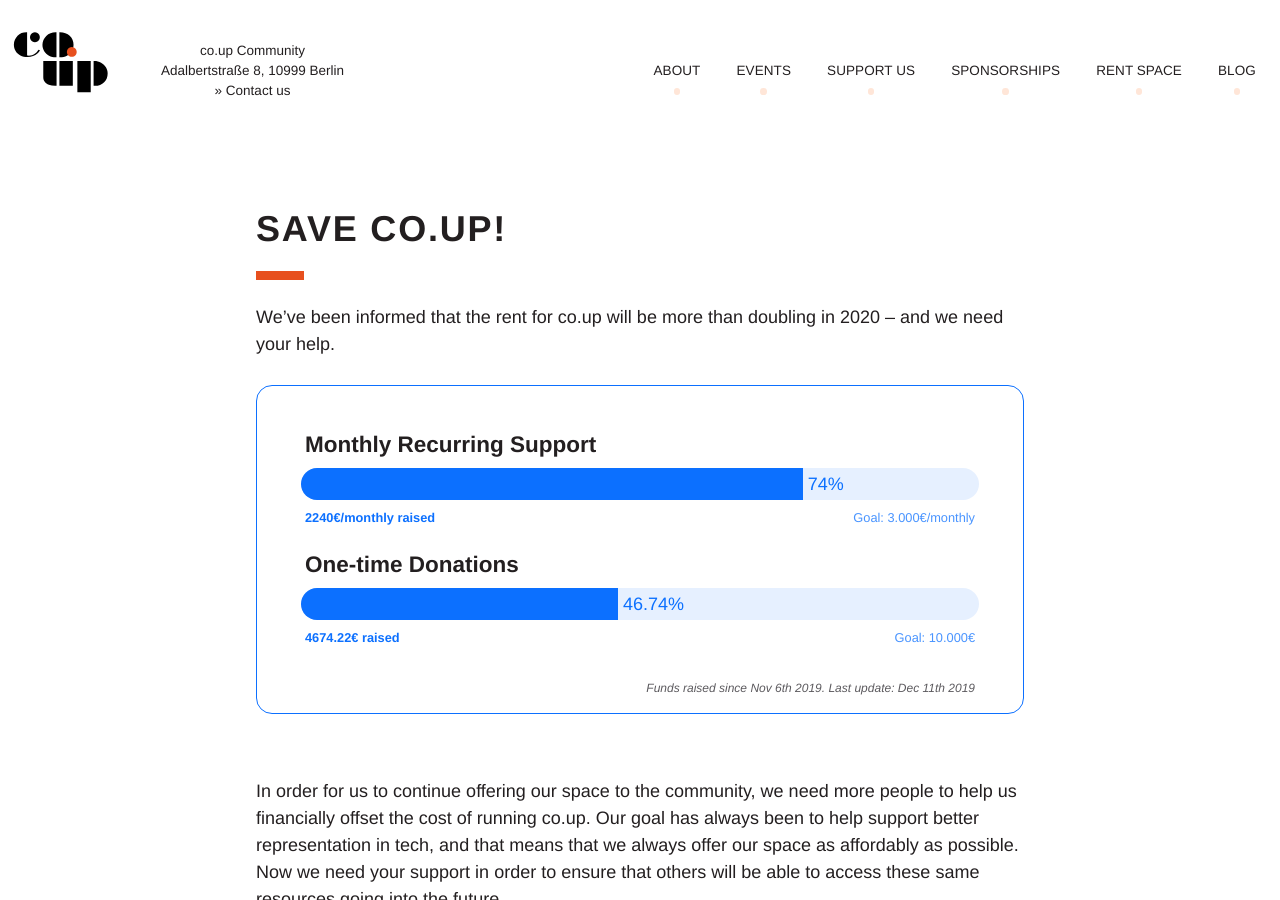
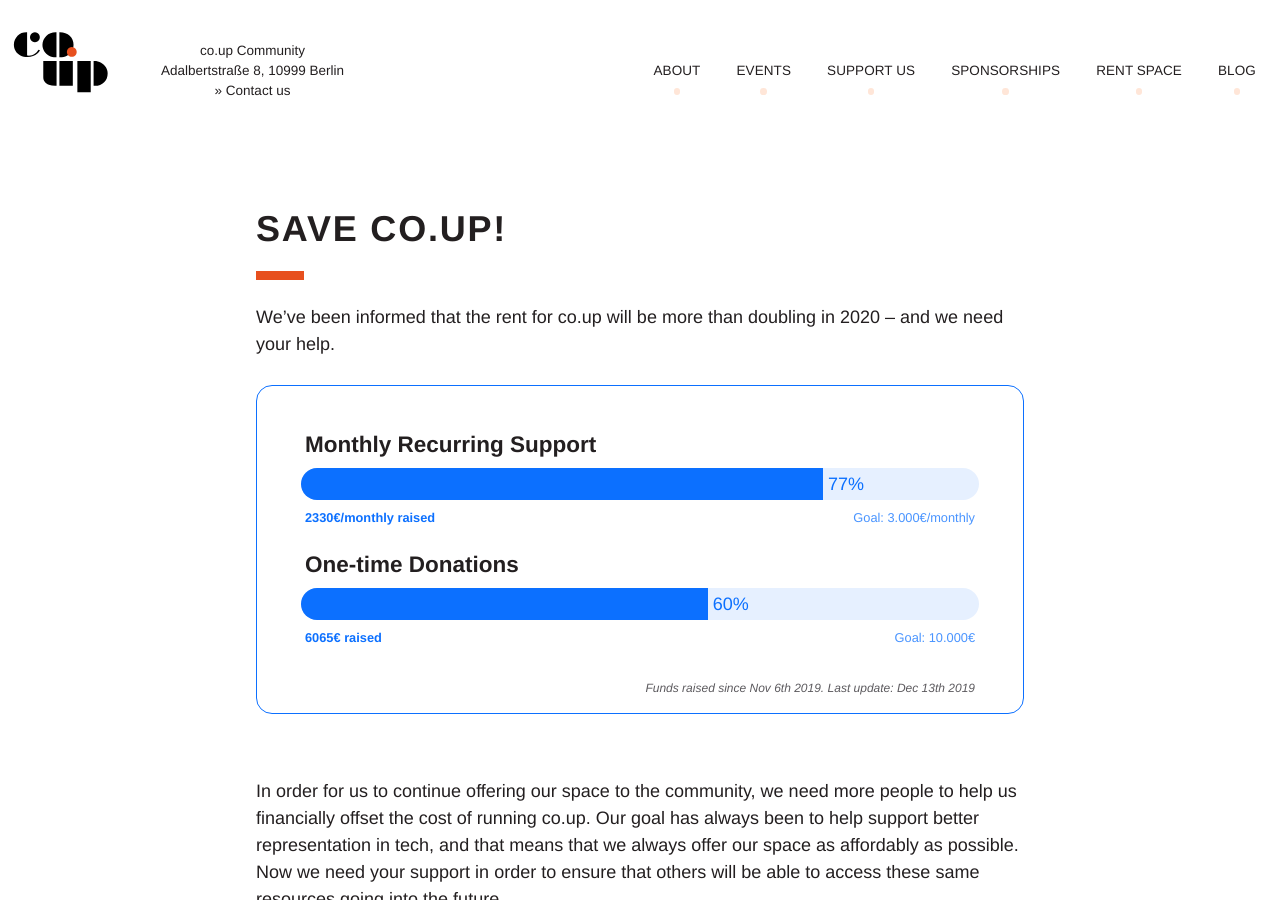
Before and after one commit to co-up/co-up.de, a Jekyll site: the page built from support-us.html, in a window 1280 px wide and 900 px high. Built offline with Jekyll 4.4.1, drawn with Linux system fonts in a browser that asks for light colours.

Commit message:
Update donation tracker

```diff
--- a/_config.yml
+++ b/_config.yml
@@ -22,9 +22,9 @@
 permalink: pretty
 lang: "en_US"
 # progress bar
-monthly_progress: 2240
-onetime_progress: 4674.22
-progress_lastupdate: "Dec 11th 2019"
+monthly_progress: 2330
+onetime_progress: 6065
+progress_lastupdate: "Dec 13th 2019"
 
 # Build settings
 markdown: kramdown
```
